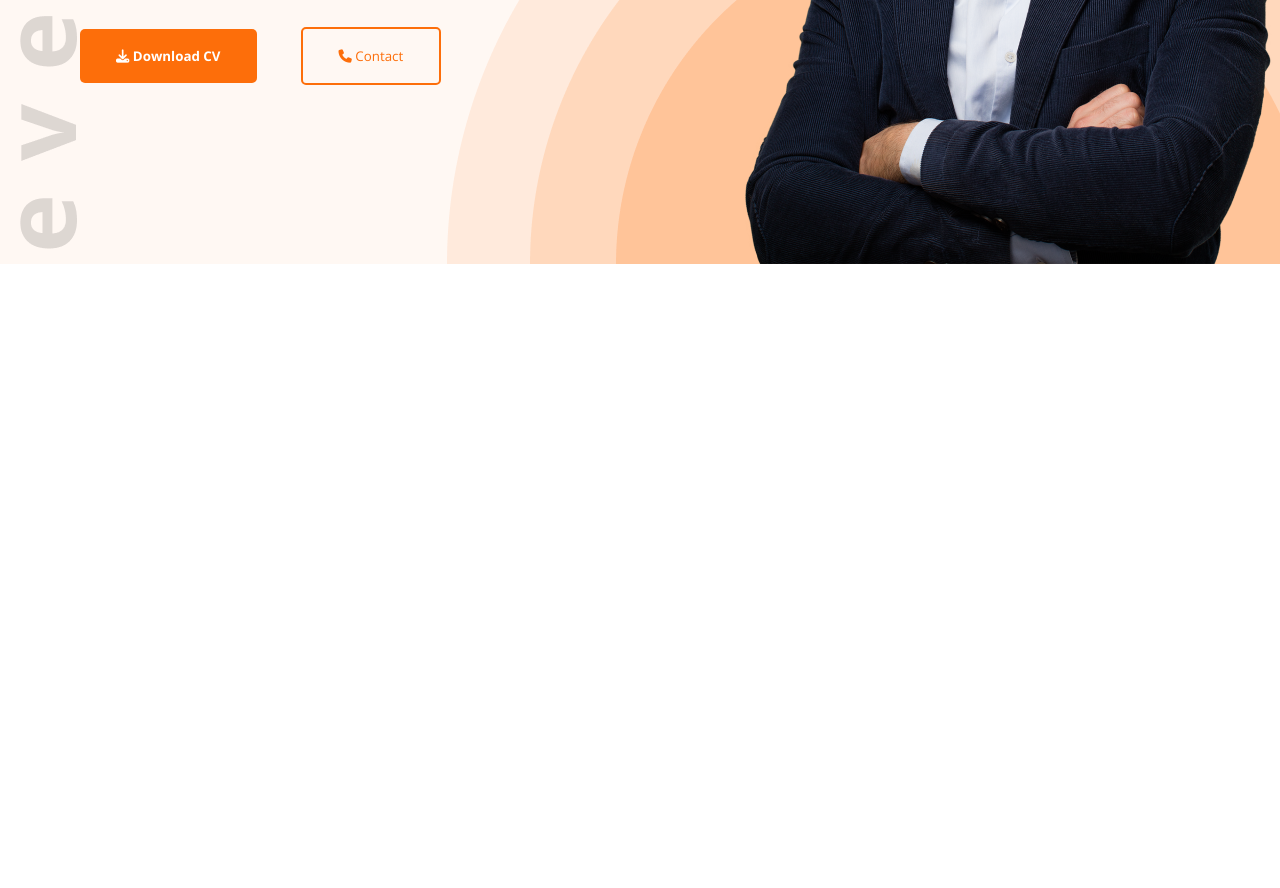
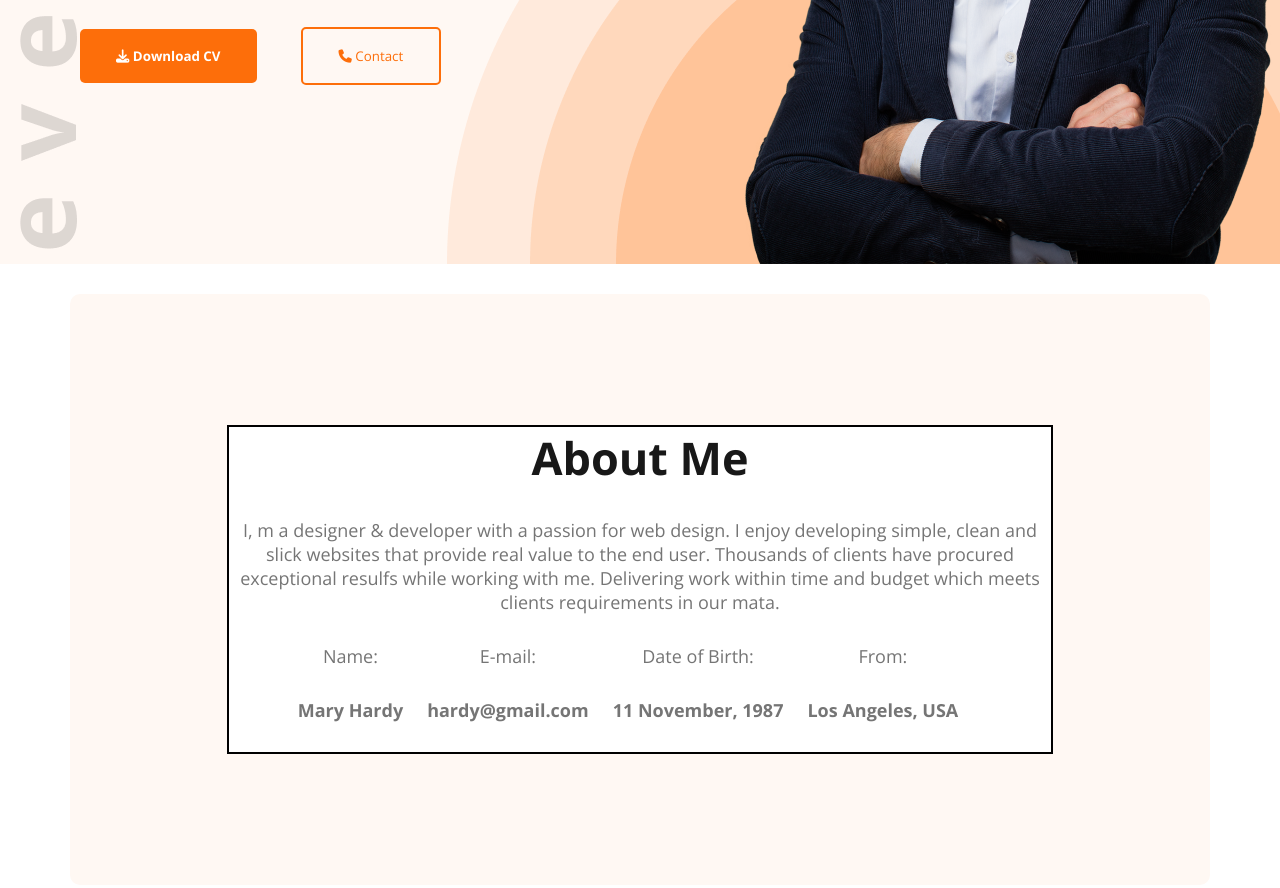
Before and after one commit to bmfaysal33/hardy-vai, a plain HTML site: page index.html in a window 1280 px wide. Shown: the part 521-1409 px from the top of the page. Before the commit the page ends 800 px from the top, so only its background shows below. Drawn offline with nearby package versions, Linux system fonts and the light colour scheme.

Commit message:
about section done

```diff
--- a/index.html
+++ b/index.html
@@ -32,8 +32,8 @@
                 <p>Shot what able cold new see hold.Friendly as an betrayed formerly he. Morning because as to society
                     behaved moments.</p>
                 <div id="banner-btn">
-                <div id="banner-btn1"><button> <i class="fa-solid fa-download"></i> Download CV</button></div>
-                <div id="banner-btn2"><button><i class="fa-solid fa-phone"></i> Contact</button></div>
+                    <div id="banner-btn1"><button> <i class="fa-solid fa-download"></i> Download CV</button></div>
+                    <div id="banner-btn2"><button><i class="fa-solid fa-phone"></i> Contact</button></div>
                 </div>
 
             </div>
@@ -44,6 +44,38 @@
 
 
     <main>
+        <section class="about">
+            <div class="about1">
+                <h3>About Me</h3>
+                <p>I, m a designer & developer with a passion for web design. I enjoy developing simple, clean and slick
+                    websites that provide real value to the end user. Thousands of clients have procured exceptional
+                    resulfs while working with me. Delivering work within time and budget which meets clients
+                    requirements in our mata.</p>
+
+                <div class="about2">
+                    <div class="about-item">
+                        <p class="item-title">Name:</p>
+                        <p class="item-text">Mary Hardy</p>
+                    </div>
+                    <div class="about-item">
+                        <p class="item-title">E-mail:</p>
+                        <p class="item-text">hardy@gmail.com</p>
+                    </div>
+                    <div class="about-item">
+                        <p class="item-title">Date of Birth: </p>
+                        <p class="item-text">11 November, 1987</p>
+                    </div>
+                    <div class="about-item">
+                        <p class="item-title">From:</p>
+                        <p class="item-text">Los Angeles, USA</p>
+                    </div>
+                </div>
+            </div>
+        </section>
+
+
+
+
 
     </main>
 
--- a/styles/style.css
+++ b/styles/style.css
@@ -113,14 +113,14 @@ nav button {
 #banner1 {
 
     margin-left: 80px;
-    /* border: 2px solid; */
+
 }
 
 #banner-btn {
     display: flex;
     flex-direction: row;
     align-items: center;
-    /* justify-content: space-between; */
+
     gap: 44px;
     margin-top: 30px;
 }
@@ -146,3 +146,59 @@ nav button {
     cursor: pointer;
 
 }
+
+
+/* About Section Starts Here  */
+
+
+
+.about {
+    border-radius: 10px;
+    background: rgb(255, 248, 243);
+    margin: 30px auto;
+    padding: 131px 157px;
+    width: 1140px;
+}
+
+.about1 {
+    display: flex;
+    flex-direction: column;
+    align-items: center;
+    justify-content: center;
+    border: 2px solid;
+    background: rgb(255, 255, 255);
+    text-align: center;
+}
+
+.about1 h3 {
+    color: rgb(24, 24, 24);
+    font-size: 45px;
+    font-weight: 700;
+    margin-bottom: 30px;
+}
+
+.about1 p {
+    color: rgb(117, 117, 117);
+    font-size: 18px;
+    font-weight: 400;
+    margin-bottom: 30px;
+}
+
+.about2 {
+    display: flex;
+    flex-direction: row;
+    align-items: center;
+    justify-content: space-around;
+}
+
+.about-item {
+    text-align: center;
+    margin-right: 24px;
+}
+
+
+
+.about2 .item-text {
+    font-weight: 700;
+    /* font-size: 30px; */
+}
```
